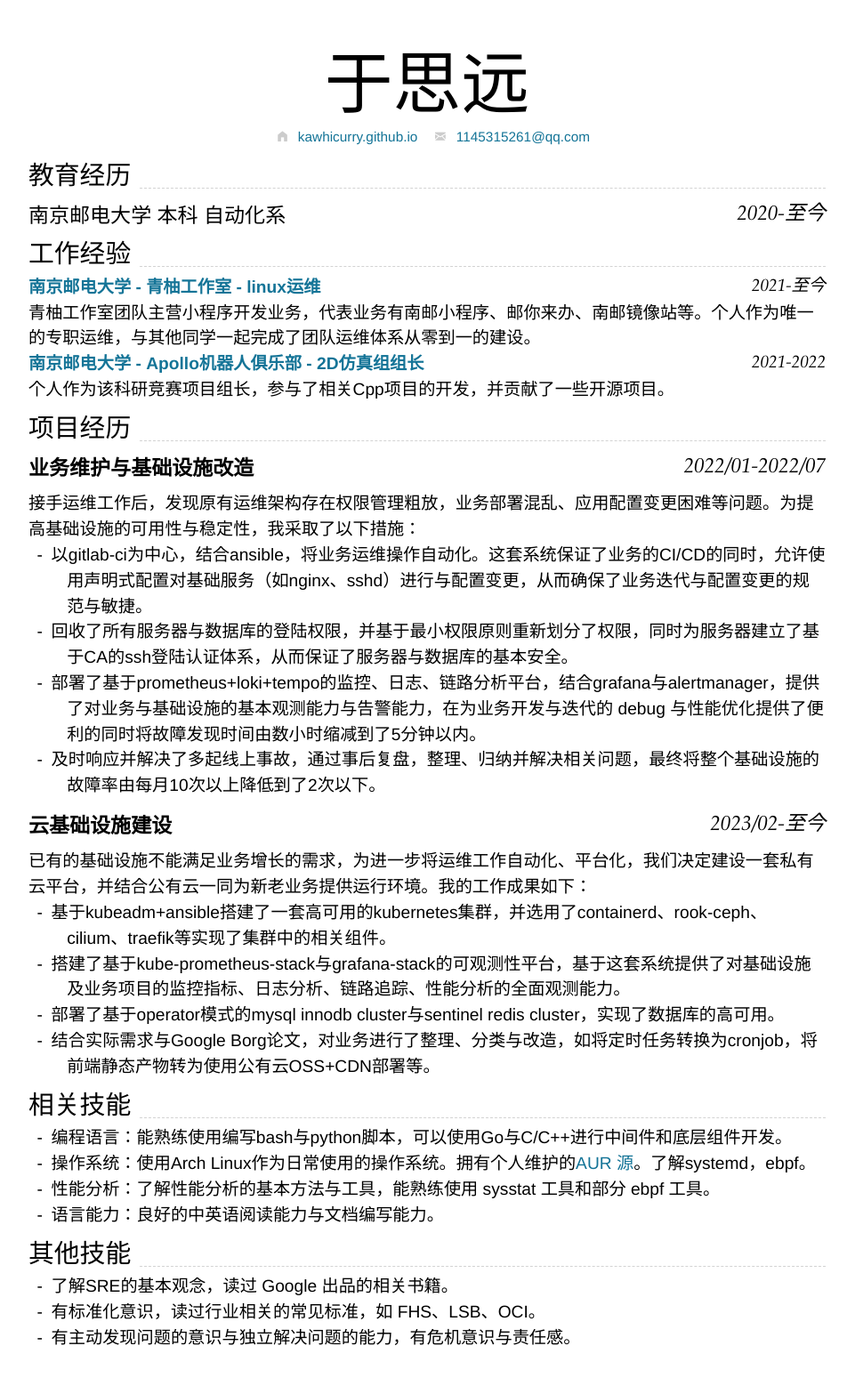
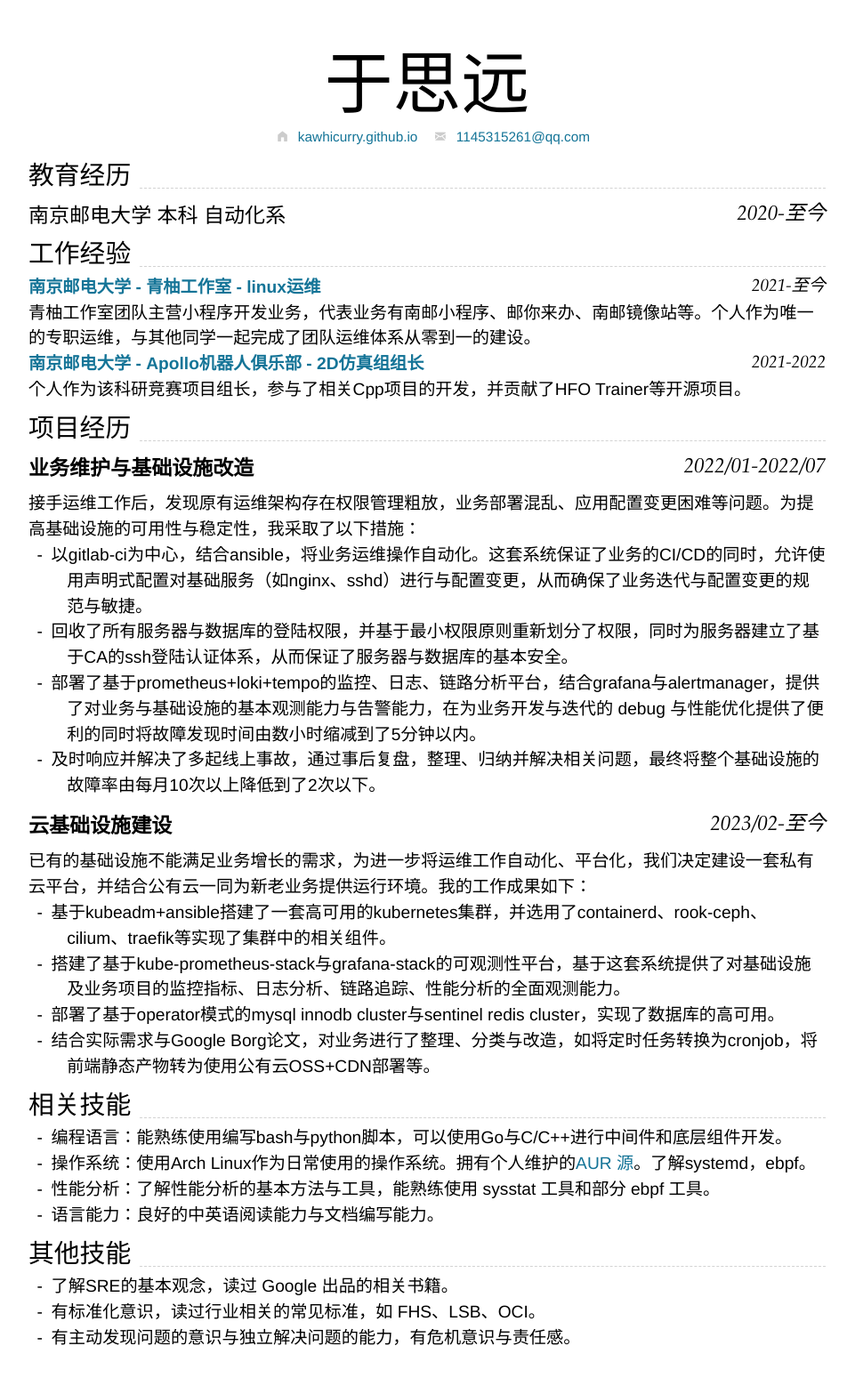
Before and after one commit to kawhicurry/resume, a Jekyll site: the page built from index.md, in a window 1280 px wide. Shown: the whole page at 89% size, without its empty margins (160-1121 px from the left). Built offline with Jekyll 4.4.1, drawn with Linux system fonts in a browser that asks for light colours; nearby versions of some CDN libraries.

Commit message:
update: add HFO for experience

```diff
--- a/index.md
+++ b/index.md
@@ -25,7 +25,7 @@ homepage:
 
 [**南京邮电大学 - Apollo机器人俱乐部 - 2D仿真组组长**](https://github.com/Apollo2d/) `2021-2022`
 
-个人作为该科研竞赛项目组长，参与了相关Cpp项目的开发，并贡献了一些开源项目。
+个人作为该科研竞赛项目组长，参与了相关Cpp项目的开发，并贡献了HFO Trainer等开源项目。
 
 ## 项目经历
 
```
